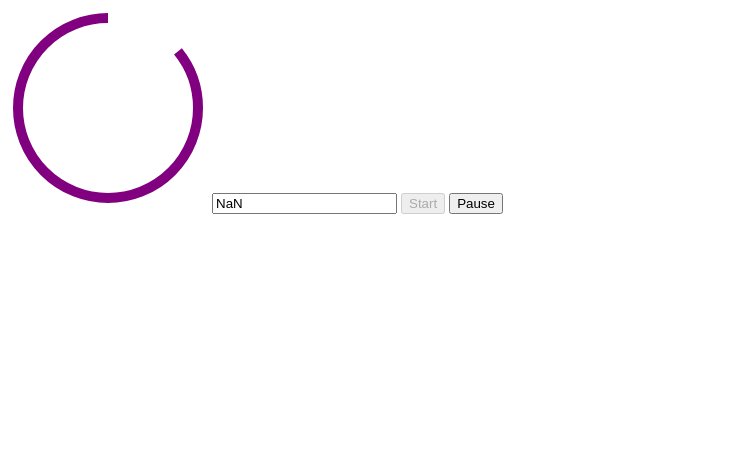
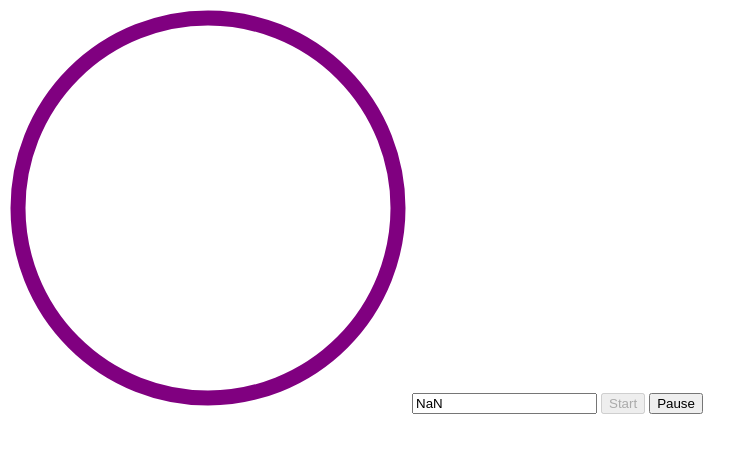
Before and after one commit to hproctor021/little_timer_app, a plain HTML site: page index.html in a window 1280 px wide. Both pictures are taken after a click on the button "Start". Shown: the whole page, without its empty margins (0-756 px from the left). Drawn offline with Linux system fonts and the light colour scheme.

Commit message:
cleaned up timer logic so progress bar matches time remaining

```diff
--- a/index.html
+++ b/index.html
@@ -2,17 +2,15 @@
 <html>
     <head></head>
     <body>
-        <svg height="200" width="200">
+        <svg height="400" width="400">
             <circle
-                r="90"
-                cx="100"
-                cy="100"
+                r="190"
+                cx="200"
+                cy="200"
                 fill="transparent"
                 stroke="purple"
-                stroke-width="10"
-                stroke-dasharray="565"
-                stroke-dashoffset="-80"
-                transform="rotate(-90 100 100)"
+                stroke-width="15"
+                transform="rotate(-90 200 200)"
             />
         </svg>
         <!-- stroke-dasharray takes in optional 2 values, first is the length of
--- a/index.js
+++ b/index.js
@@ -1,13 +1,20 @@
 const startButton = document.querySelector('#start')
 const pauseButton = document.querySelector('#pause')
 const durationInput = document.querySelector('#duration')
+const circle = document.querySelector('circle')
 
+const perimeter = circle.getAttribute('r') * 2 * Math.PI;
+circle.setAttribute('stroke-dasharray', perimeter);
+
+let duration;
 const timer = new Timer(durationInput, startButton, pauseButton, {
-    onStart(){
-        console.log('onStart hit')
+    onStart(totalDuration){
+        duration = totalDuration;
     },
-    onTick(){
-        console.log('Timer ticked')
+    onTick(timeRemaining){
+        circle.setAttribute('stroke-dashoffset',
+            perimeter * timeRemaining / duration - perimeter
+        );
     },
     onComplete(){
         console.log('Timer is completed')
--- a/timer.js
+++ b/timer.js
@@ -14,13 +14,14 @@ class Timer {
 
     }
 
-    start = () => {
+    start = (totalDuration) => {
         if( this.onStart ){
-            this.onStart();
+            this.onStart(this.timeRemaining);
         }
         this.tick();
-        this.interval = setInterval(this.tick, 1000);
+        this.interval = setInterval(this.tick, 20);
         // by assigning the variable to this.timer, we can refer to this variable in other functions
+        // running tick() every 50ms so animation runs smoother
         this.startDeactivate();
     }
 
@@ -37,9 +38,10 @@ class Timer {
                 this.onComplete();
             }
          } else {
-            this.timeRemaining = timeRemaining - 1;
+            this.timeRemaining = timeRemaining - .02;
+            // subtracting .05 to match up with the 50ms count of running tick above in line 22
             if( this.onTick ){
-                this.onTick();
+                this.onTick(this.timeRemaining);
             }
         }
     }
@@ -59,6 +61,6 @@ class Timer {
     }
 
     set timeRemaining(time){
-       this.durationInput.value = time
+       this.durationInput.value = time.toFixed(2)
     }
 }
```
